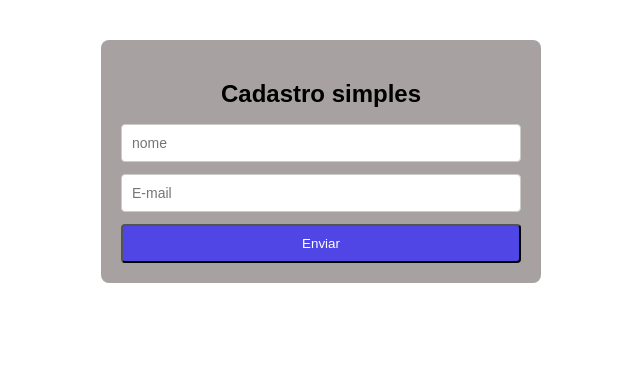
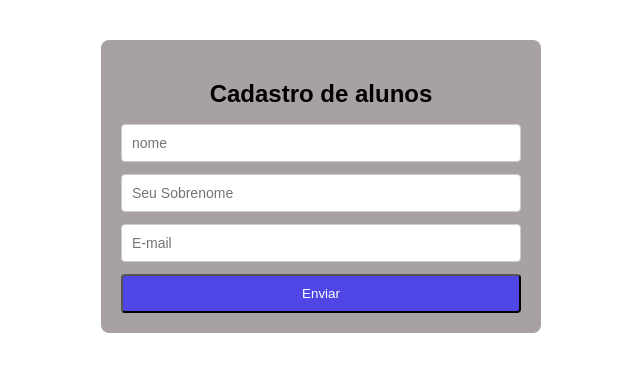
Before and after one commit to silvaluclecia43-cyber/chronos-pomodoro, a React (Vite) app: page / in a window 1280 px wide. Shown: the top 372 px of the page, without its empty margins (319-959 px from the left). Built offline with nearby package versions, Linux system fonts and the light colour scheme.

Commit message:
componente FormularioAlunos

```diff
--- a/src/App.tsx
+++ b/src/App.tsx
@@ -1,10 +1,9 @@
-import { FormularioDois } from './components/FormularioDois';
+import { FormularioAlunos } from './components/FormularioAlunos';
 
 export function App() {
   return (
     <>
-      <FormularioDois />
-
+      <FormularioAlunos />
     </>
   );
 }
--- /dev/null
+++ b/src/components/FormularioAlunos/index.tsx
@@ -0,0 +1,93 @@
+import React, { useState } from 'react';
+import './styles.css';
+/**
+ *Meu primeiro Formulario
+ *criado em 05/02
+ *referente a aprendizagem
+ *
+ */
+
+export function FormularioAlunos() {
+  //ESTADO PARA ARMAZENAR O NOME DIGITADO NO INPUT
+  const [nome, setNome] = useState<string>('');
+  const [sobrenome, setSobrenome] = useState<string>('');
+
+  const [email, setEmail] = useState<string>('');
+
+  const [enviarDados, setEnviarDados] = useState<{
+    nome: string;
+    sobrenome: string;
+    email: string;
+  } | null>(null);
+
+  function enviarFormulario(evento: React.FormEvent<HTMLFormElement>) {
+    evento.preventDefault();
+
+    setEnviarDados({
+      nome: nome,
+      sobrenome: sobrenome,
+      email: email,
+    });
+
+    //zerando costantes iniciais
+    setNome('');
+    setSobrenome('');
+    setEmail('');
+  }
+
+  return (
+    <div className='container'>
+      {/*titulo do formulario*/}
+      <h2>Cadastro de alunos</h2>
+
+      {/*Formulario onde recebe também a fumncão enviarFormulario*/}
+      <form onSubmit={enviarFormulario}>
+        <input
+          type='text' //TIPO DO INPUT
+          placeholder='nome' // TEXTO EXIBIDO QUANDO ESTAR VAZIO
+          value={nome} //VALOR CONTROLADO
+          onChange={evento => setNome(evento.target.value)} //ATUALIZA O ESTADO
+        />
+
+        <input
+          type='text' //TIPO DO INPUT email
+          placeholder='Seu Sobrenome' //TEXTO EXIBIDO QUANDO ESTÁ VAZIO
+          value={sobrenome} //VALOR CONTROLADO
+          onChange={evento => setSobrenome(evento.target.value)} //ATUALIZA O ESTADO
+        />
+
+        <input
+          type='email' //TIPO DO INPUT email
+          placeholder='E-mail' //TEXTO EXIBIDO QUANDO ESTÁ VAZIO
+          value={email} //VALOR CONTROLADO
+          onChange={evento => setEmail(evento.target.value)} //ATUALIZA O ESTADO
+        />
+
+        <button type='submit'>Enviar</button>
+      </form>
+
+      {/* Renderização condicional:
+               só aparece se submittedData NÃO for null
+
+               nota que uso o enviarDados para aparecer essa lista
+              o enviarDados é um objeto que salva os valores dos dados dos inputs
+              */}
+      {enviarDados && (
+        <div className='result'>
+          <h3>Dados enviados:</h3>
+          {/*Exibe o nome enviado*/}_
+          <p>
+            <strong>Nome:</strong> {enviarDados.nome}
+          </p>
+          <p>
+            <strong>Sobrenome:</strong> {enviarDados.sobrenome}
+          </p>
+          {/*Exibe o email enviado*/}
+          <p>
+            <strong>Email:</strong> {enviarDados.email}
+          </p>
+        </div>
+      )}
+    </div>
+  );
+}
--- /dev/null
+++ b/src/components/FormularioAlunos/styles.css
@@ -0,0 +1,98 @@
+/*Container principal do formulário*/
+.container {
+    /*Fonte padrão*/
+    font-family: Arial, sans-serif;
+
+    /*Define a largura máxima*/
+    max-width: 400px;
+
+    /*Cor de fundo*/
+    background-color: #a7a1a1;
+
+    /*Centraliza a container horizontalmente*/
+    margin: 40px auto;
+
+    /*Espaçamento interno*/
+    padding: 20px;
+
+    /*Arredonda as bordas*/
+    border-radius: 8px;
+}
+
+/* Estilo do titulo */
+h2 {
+  /* centraliza o texto */
+  text-align: center;
+
+  /* Espacamento abaixo do titulo */
+  margin-bottom: 16px;
+}
+
+/* Estilo do formulario */
+form {
+  /* Usa flexbox */
+  display: flex;
+
+  /*Organiza os elementos em coluna*/
+  flex-direction: column;
+
+  /* Espaço entre os elementos */
+  gap: 12px;
+}
+
+/* Estilo dos inputs */
+input {
+  /*Espaçamento interno */
+  padding: 10px;
+
+  /* Bordas arredondadas */
+  border-radius: 4px;
+
+  /* Borda cinza claro */
+  border: 1px solid #ccc;
+
+  /* Tamanho da fonte */
+  font-size: 14px;
+}
+
+/* Estilo do botão */
+button {
+ /* Espacamento interno */
+ padding: 10px;
+
+ /* Cor de fundo do botão */
+ background: #4f46e5;
+
+ /* Cor do texto */
+ color:white;
+
+ /* Remove a borda padrão */
+ border: nome;
+
+ /* Bordas arredondadas */
+ border-radius: 4px;
+
+ /*Mostra o cursor de mão ao passar o mause */
+ cursor: pointer;
+}
+
+/* Efeito ao passar o mause no botão */
+button:hover {
+    /* Cor um pouco mais escura */
+    background: #4338ca;
+}
+
+/* Caixa onde aparecem os dados enviados */
+.result {
+    /* Espaçamento acima */
+    margin-top: 20px;
+
+    /*Espaçamento interno */
+    padding: 12px;
+
+    /* cor de fundo suave */
+    background: #e0e7ff;
+
+    /* Bordas arredondadas */
+    border-radius: 6px;
+}
```
